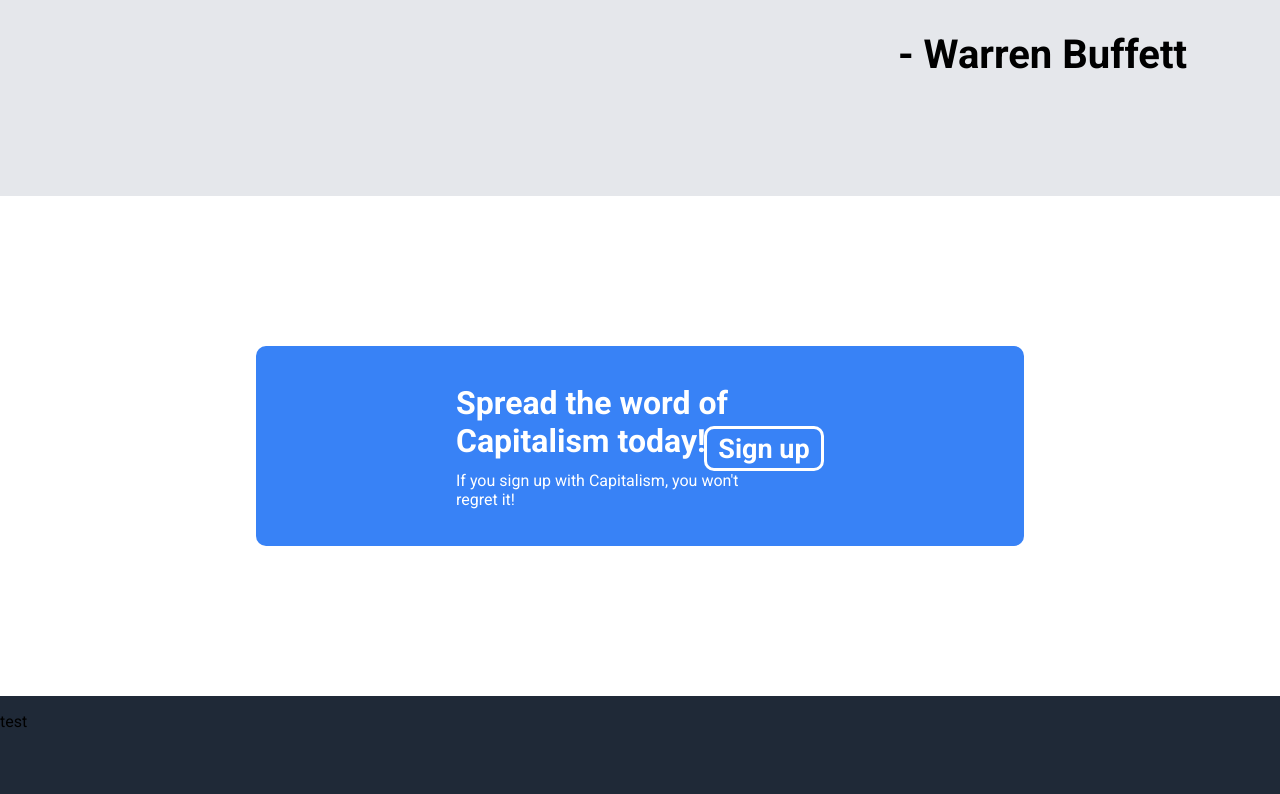
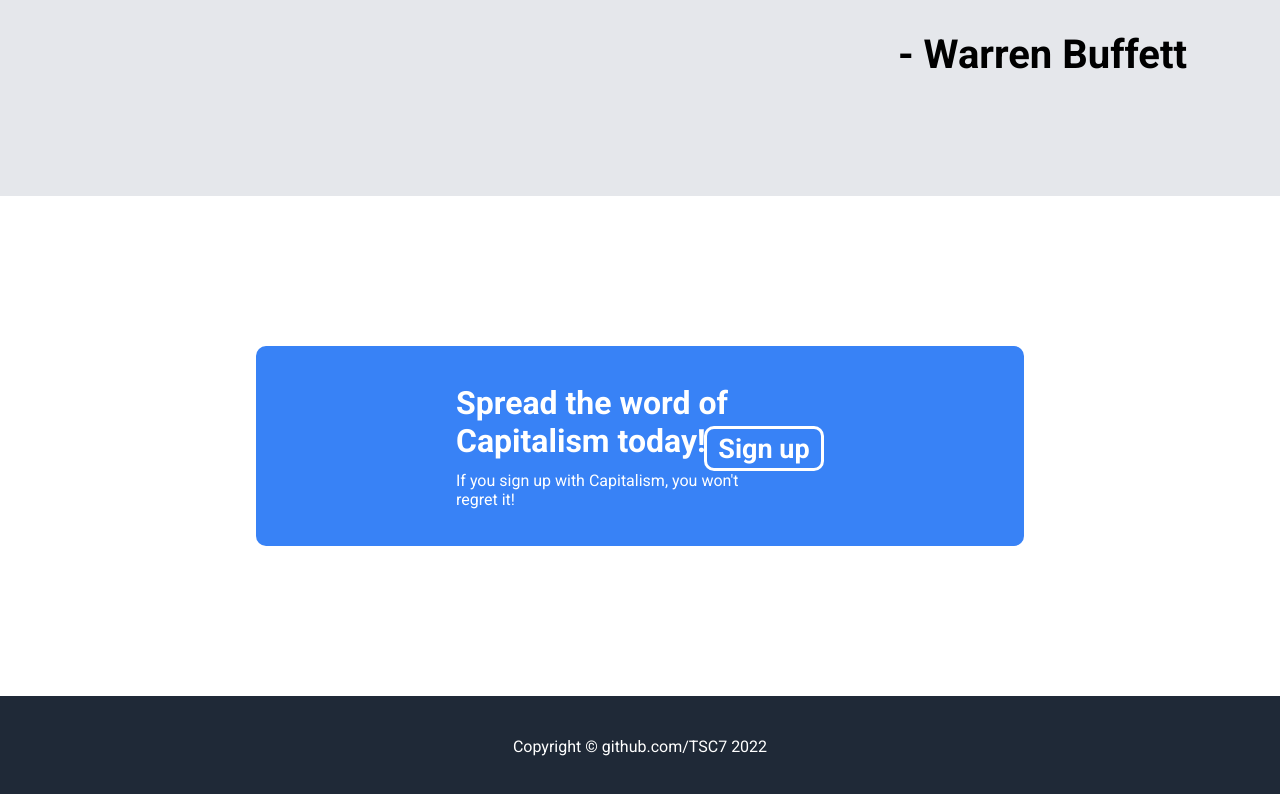
Before and after one commit to Michael-D-Santos/CSS-and-HTML-landing-page, a plain HTML site: page index.html in a window 1280 px wide. Shown: the part 1304-2098 px from the top of the page. Drawn offline with Linux system fonts and the light colour scheme.

Commit message:
Finished working on the final section and page as a whole.

```diff
--- a/index.html
+++ b/index.html
@@ -64,7 +64,7 @@
     </div>
   </div>
   <div class="copyright-box">
-    <p>test</p>
+    <p>Copyright © github.com/TSC7 2022</p>
   </div>
 </body>
 </html>
--- a/styles.css
+++ b/styles.css
@@ -226,6 +226,13 @@ a {
   margin-top: -120px;
 }
 
+.copyright-box {
+  display: flex;
+  justify-content: center;
+  align-items: center;
+  color: white;
+}
+
 #t1 {
   margin-right: 50px;
 }
```
